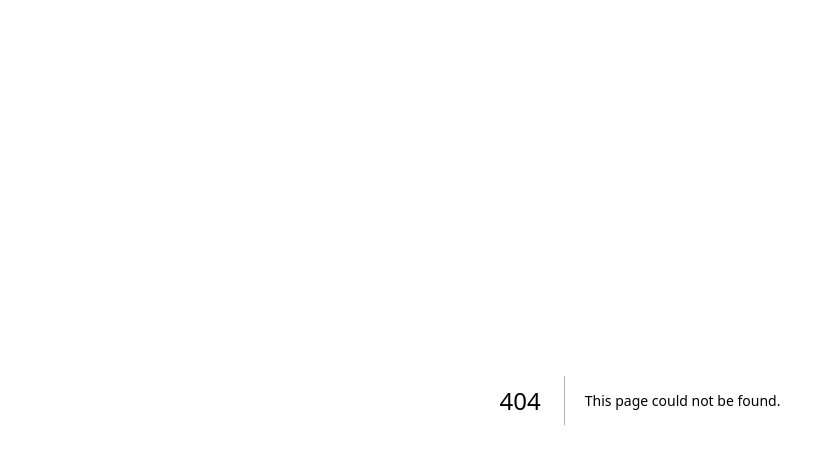
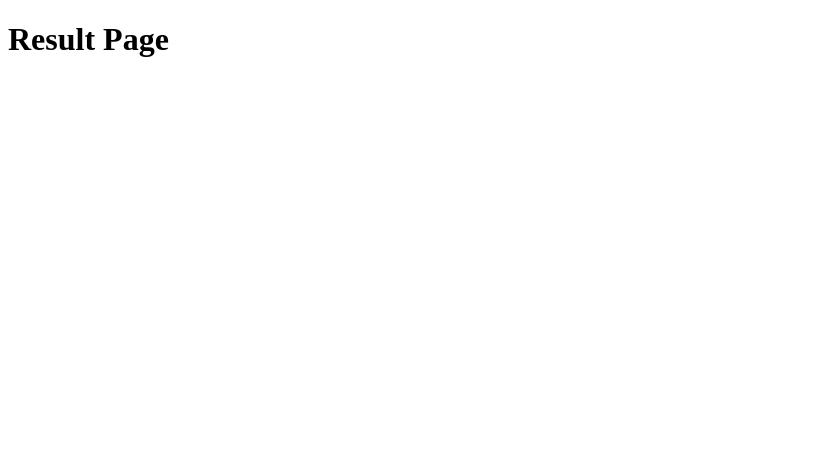
Before and after one commit to Vitaly-72/painting-by-numbers, a Next.js app: page /result in a window 1280 px wide. Before the commit this address had no page. Shown: the top 464 px of the page, without its empty margins (0-835 px from the left). Built offline with nearby package versions, Linux system fonts and the light colour scheme.

Commit message:
Create page.tsx

```diff
--- /dev/null
+++ b/app/result/page.tsx
@@ -0,0 +1,7 @@
+export default function ResultPage() {
+  return (
+    <div>
+      <h1>Result Page</h1>
+    </div>
+  )
+}
```
